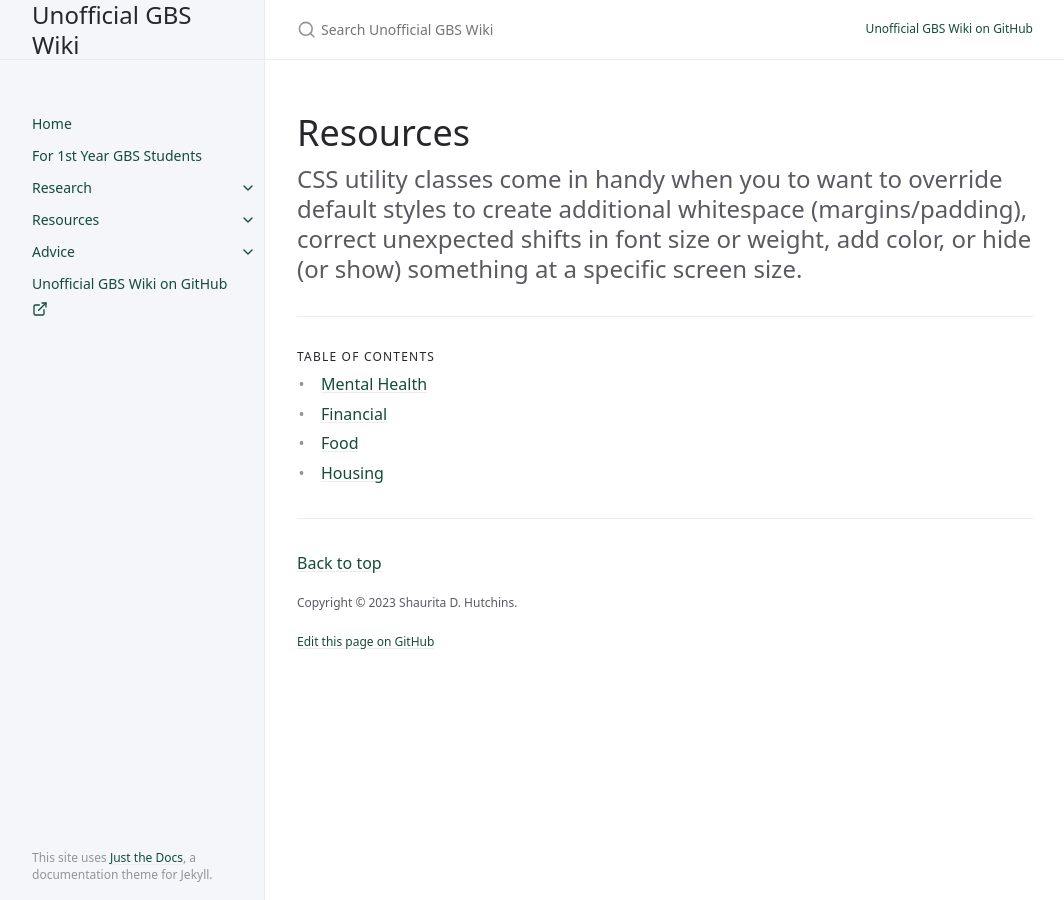
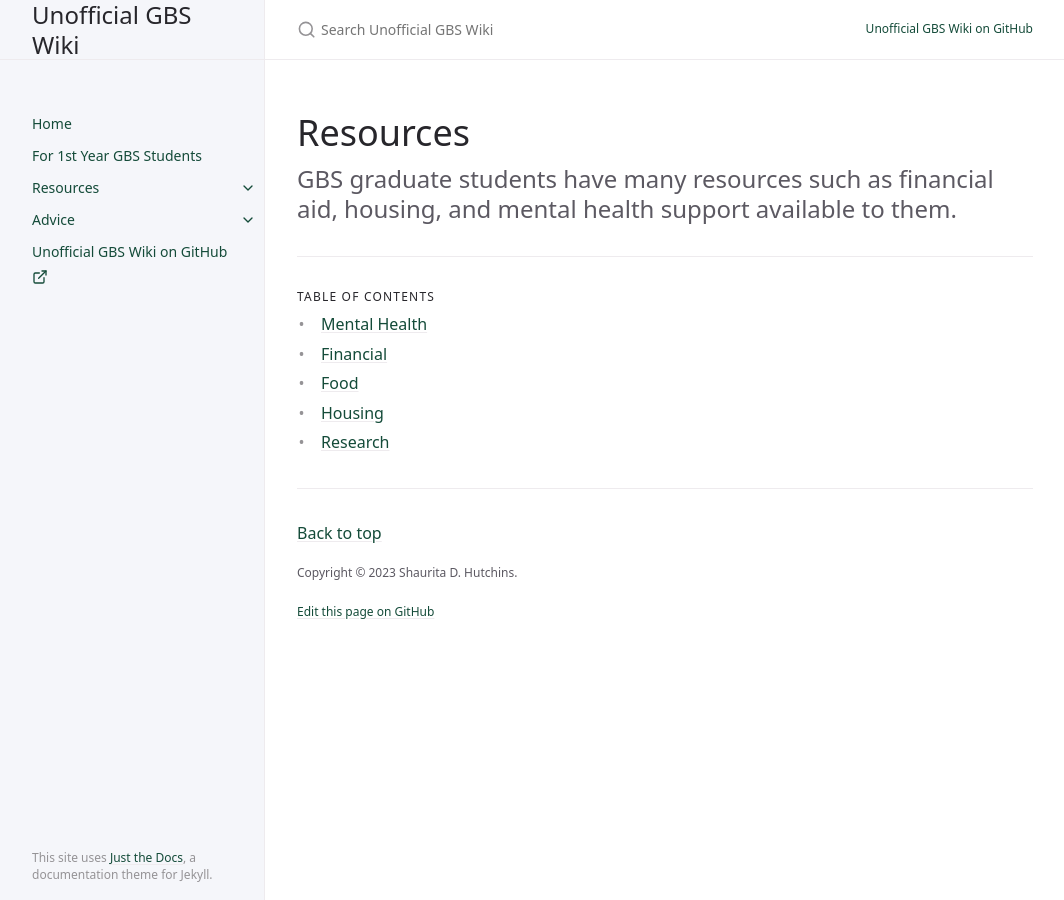
Before and after one commit to sdhutchins/gbs-guide, a Jekyll site: the page built from docs/resources/resources.md, in a window 1280 px wide. Shown: the whole page, without its empty margins (107-1171 px from the left). Built offline with Jekyll 4.4.1, drawn with Linux system fonts in a browser that asks for light colours; cached includes are drawn as plain includes.

Commit message:
Update resources pages.

```diff
--- a/docs/resources/resources.md
+++ b/docs/resources/resources.md
@@ -9,5 +9,5 @@ has_children: true
 
 {: .no_toc }
 
-CSS utility classes come in handy when you to want to override default styles to create additional whitespace (margins/padding), correct unexpected shifts in font size or weight, add color, or hide (or show) something at a specific screen size.
+GBS graduate students have many resources such as financial aid, housing, and mental health support available to them.
 {: .fs-6 .fw-300 }
```
Also changed, not shown: docs/resources/housing.md (+1 -1 lines), docs/resources/research.md (+2 -2 lines).
